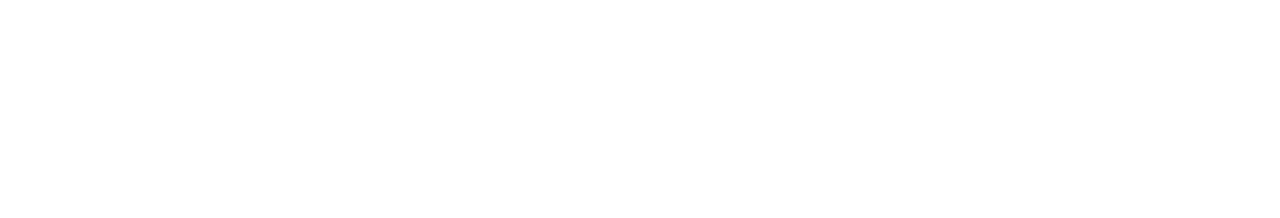
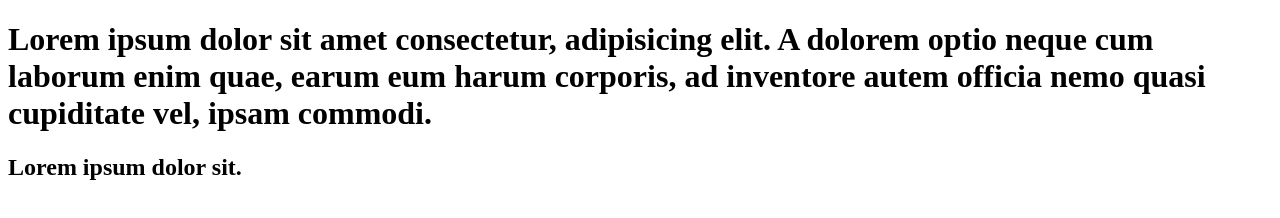
Before and after one commit to WalterjGonzalez/eliminar-por-favor, a plain HTML site: page index.html/index.html in a window 1280 px wide. Drawn offline with Linux system fonts and the light colour scheme.

Commit message:
agregue h2

```diff
--- a/index.html/index.html
+++ b/index.html/index.html
@@ -8,6 +8,7 @@
 </head>
 <body>
 
-   <h1></h1>
+   <h1>Lorem ipsum dolor sit amet consectetur, adipisicing elit. A dolorem optio neque cum laborum enim quae, earum eum harum corporis, ad inventore autem officia nemo quasi cupiditate vel, ipsam commodi.</h1>
+   <h2>Lorem ipsum dolor sit.</h2>
 </body>
 </html>
```
